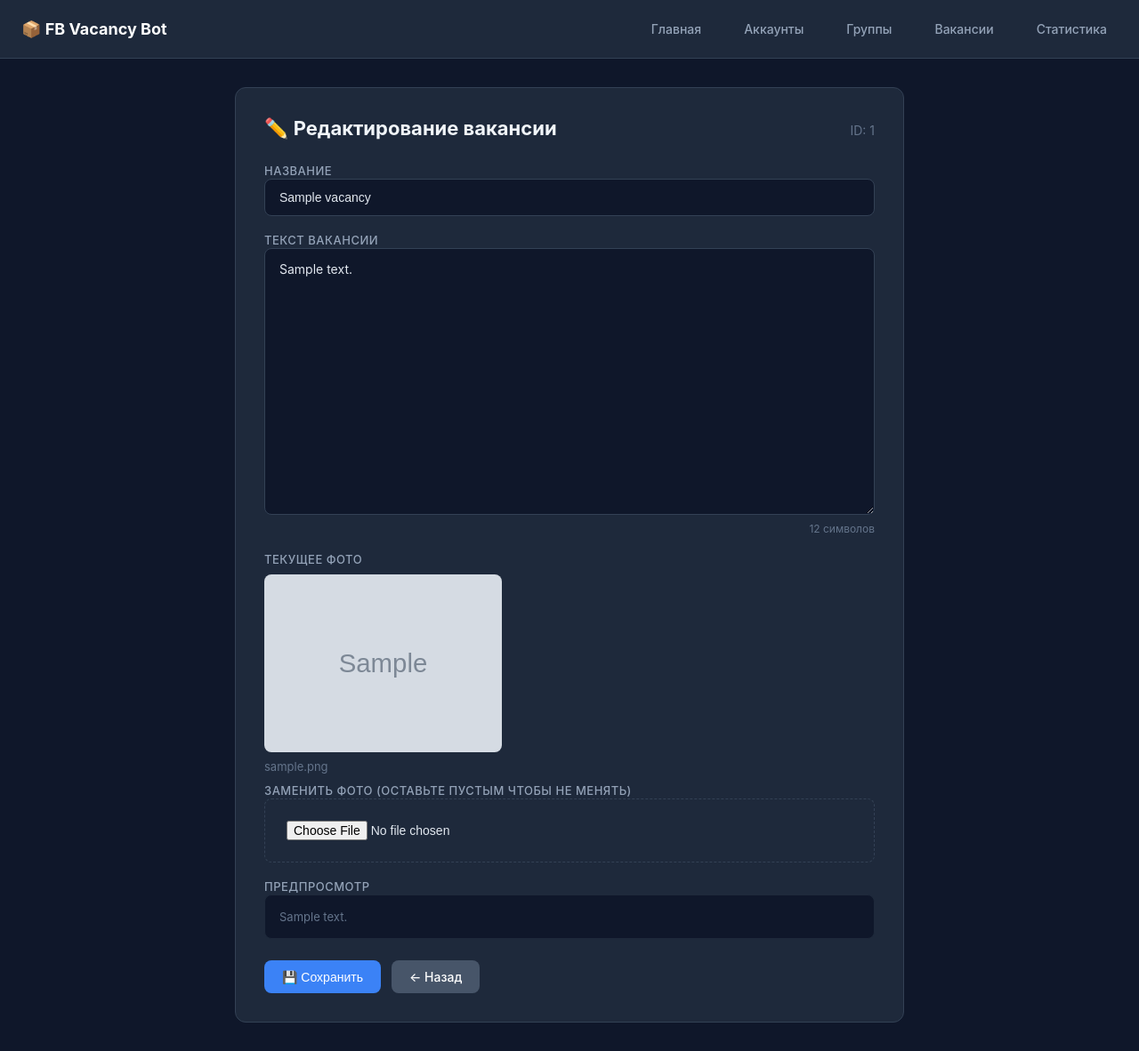
After one commit to hania666/fb-vacancy-bot, a FastAPI app: page /vacancies/1/edit in a window 1280 px wide. The commit adds this page. Shown: the whole page at 89% size. Run offline with FastAPI, Linux system fonts and the light colour scheme; tables that the repository leaves empty hold one stand-in row (values such as "Sample post"); grey boxes marked "Sample" are stand-in pictures.

Commit message:
feat: vacancy edit page with live preview, photo replacement, character counter

```diff
--- a/web/templates/vacancies.html
+++ b/web/templates/vacancies.html
@@ -73,8 +73,8 @@
                     <img src="/{{ v.photo_path }}" class="photo-preview">
                     {% endif %}
                     <div style="margin-top: 12px;">
+                        <a href="/vacancies/{{ v.id }}/edit" class="btn btn-primary btn-sm">✏️ Редактировать</a>
                         <a href="/vacancies/{{ v.id }}/delete" class="btn btn-danger btn-sm" onclick="return confirm('Удалить вакансию #{{ v.id }}?')">🗑 Удалить</a>
-                        <button class="btn btn-primary btn-sm" onclick="alert('Редактирование будет в следующей версии')">✏️ Редактировать</button>
                     </div>
                 </div>
             </div>
--- /dev/null
+++ b/web/templates/vacancy_edit.html
@@ -0,0 +1,100 @@
+<!DOCTYPE html>
+<html lang="ru">
+<head>
+    <meta charset="UTF-8">
+    <meta name="viewport" content="width=device-width, initial-scale=1.0">
+    <title>Редактировать вакансию #{{ vacancy.id }} — FB Vacancy Bot</title>
+    <style>
+        * { margin: 0; padding: 0; box-sizing: border-box; }
+        body { font-family: -apple-system, BlinkMacSystemFont, 'Segoe UI', Roboto, sans-serif; background: #0f172a; color: #e2e8f0; min-height: 100vh; }
+        .nav { background: #1e293b; padding: 16px 24px; display: flex; gap: 24px; align-items: center; border-bottom: 1px solid #334155; }
+        .nav a { color: #94a3b8; text-decoration: none; font-size: 14px; font-weight: 500; padding: 8px 12px; border-radius: 6px; transition: all 0.2s; }
+        .nav a:hover { color: #fff; background: #334155; }
+        .nav .title { color: #fff; font-size: 18px; font-weight: 700; margin-right: auto; }
+        .container { max-width: 800px; margin: 0 auto; padding: 32px 24px; }
+        .btn { display: inline-block; padding: 10px 20px; border-radius: 8px; font-size: 14px; font-weight: 500; text-decoration: none; cursor: pointer; border: none; transition: all 0.2s; }
+        .btn-primary { background: #3b82f6; color: #fff; }
+        .btn-primary:hover { background: #2563eb; }
+        .btn-secondary { background: #475569; color: #fff; }
+        .btn-secondary:hover { background: #64748b; }
+        form { background: #1e293b; border-radius: 12px; padding: 32px; border: 1px solid #334155; display: flex; flex-direction: column; gap: 16px; }
+        form h2 { color: #f1f5f9; margin-bottom: 8px; font-size: 22px; }
+        form label { color: #94a3b8; font-size: 13px; font-weight: 500; text-transform: uppercase; letter-spacing: 0.5px; }
+        form input, form textarea { background: #0f172a; border: 1px solid #334155; border-radius: 8px; padding: 12px 16px; color: #e2e8f0; font-size: 14px; width: 100%; }
+        form textarea { min-height: 300px; font-family: inherit; line-height: 1.5; }
+        form input:focus, form textarea:focus { outline: none; border-color: #3b82f6; }
+        form input[type="file"] { background: none; border: 1px dashed #334155; padding: 24px; text-align: center; cursor: pointer; }
+        .preview { background: #0f172a; border-radius: 8px; padding: 16px; max-height: 200px; overflow-y: auto; font-size: 13px; color: #64748b; white-space: pre-wrap; border: 1px solid #1e293b; }
+        .actions { display: flex; gap: 12px; margin-top: 8px; }
+        .text-muted { color: #64748b; font-size: 13px; }
+        .vacancy-id { color: #64748b; font-size: 14px; margin-bottom: 4px; }
+        img.photo-preview { max-width: 100%; max-height: 200px; border-radius: 8px; margin-top: 8px; }
+        .char-counter { text-align: right; font-size: 12px; color: #64748b; margin-top: 4px; }
+    </style>
+</head>
+<body>
+    <nav class="nav">
+        <span class="title">📦 FB Vacancy Bot</span>
+        <a href="/">Главная</a>
+        <a href="/accounts">Аккаунты</a>
+        <a href="/groups">Группы</a>
+        <a href="/vacancies">Вакансии</a>
+        <a href="/stats">Статистика</a>
+    </nav>
+    <div class="container">
+        <form action="/vacancies/{{ vacancy.id }}/edit" method="post" enctype="multipart/form-data">
+            <div style="display:flex;justify-content:space-between;align-items:center;">
+                <h2>✏️ Редактирование вакансии</h2>
+                <span class="vacancy-id">ID: {{ vacancy.id }}</span>
+            </div>
+
+            <div>
+                <label for="title">Название</label>
+                <input type="text" name="title" id="title" value="{{ vacancy.title or '' }}" placeholder="Например: Склад брендового одягу (Psary)">
+            </div>
+
+            <div>
+                <label for="description">Текст вакансии</label>
+                <textarea name="description" id="description" placeholder="🔥 Склад брендового одягу (Psary)&#10;📍 Локація: Psary...">{{ vacancy.description }}</textarea>
+                <div class="char-counter"><span id="char-count">{{ vacancy.description|length }}</span> символов</div>
+            </div>
+
+            <div>
+                <label>Текущее фото</label>
+                {% if vacancy.photo_path %}
+                <div style="margin-bottom:8px;">
+                    <img src="/{{ vacancy.photo_path }}" class="photo-preview" onerror="this.style.display='none'">
+                    <div class="text-muted" style="margin-top:4px;">{{ vacancy.photo_path.split('/')[-1] }}</div>
+                </div>
+                {% else %}
+                <div class="text-muted" style="margin-bottom:8px;">Нет фото</div>
+                {% endif %}
+                <label for="photo">Заменить фото (оставьте пустым чтобы не менять)</label>
+                <input type="file" name="photo" id="photo" accept="image/*">
+            </div>
+
+            <div>
+                <label>Предпросмотр</label>
+                <div class="preview" id="preview">{{ vacancy.description }}</div>
+            </div>
+
+            <div class="actions">
+                <button type="submit" class="btn btn-primary">💾 Сохранить</button>
+                <a href="/vacancies" class="btn btn-secondary">← Назад</a>
+            </div>
+        </form>
+    </div>
+
+    <script>
+        // Live character counter
+        const desc = document.getElementById('description');
+        const counter = document.getElementById('char-count');
+        const preview = document.getElementById('preview');
+
+        desc.addEventListener('input', function() {
+            counter.textContent = this.value.length;
+            preview.textContent = this.value;
+        });
+    </script>
+</body>
+</html>
```
Also changed, not shown: web/app.py (+42 -0 lines).
